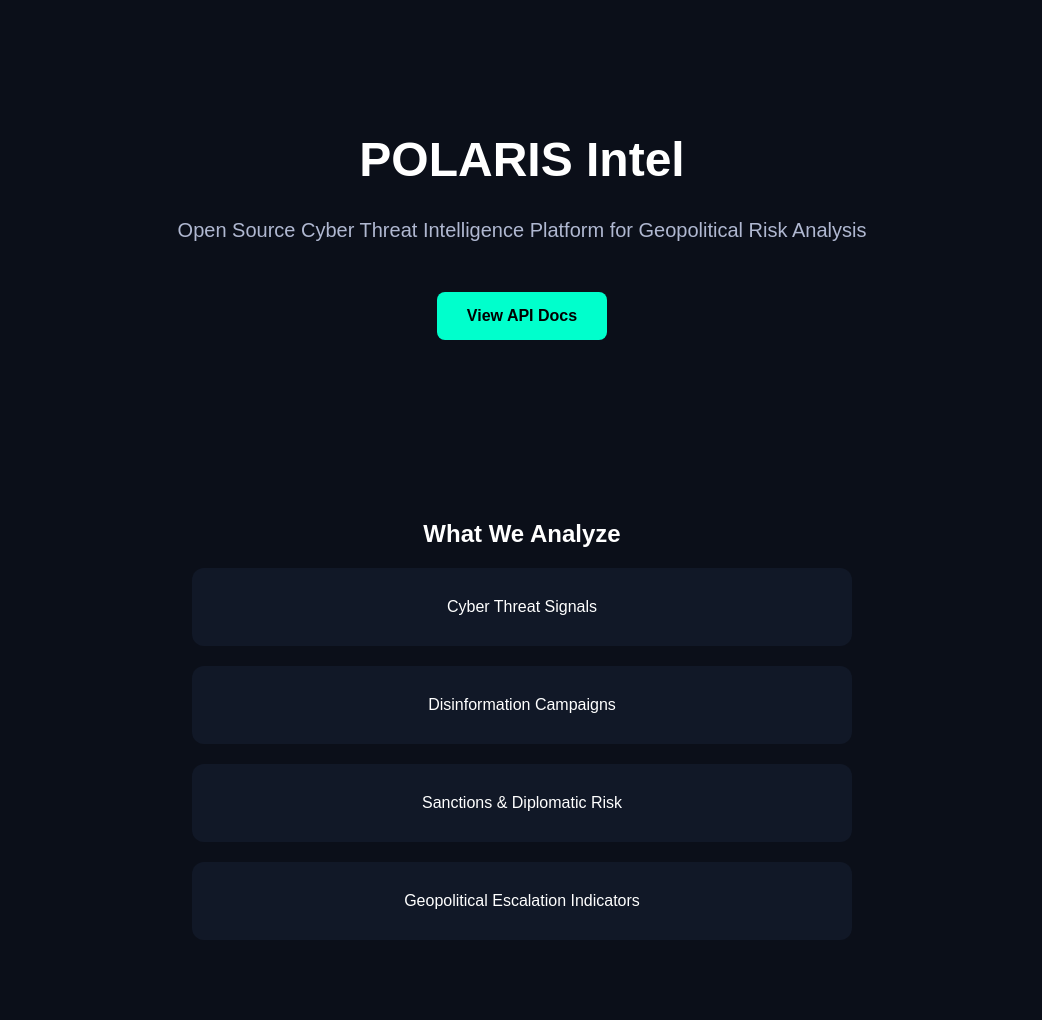
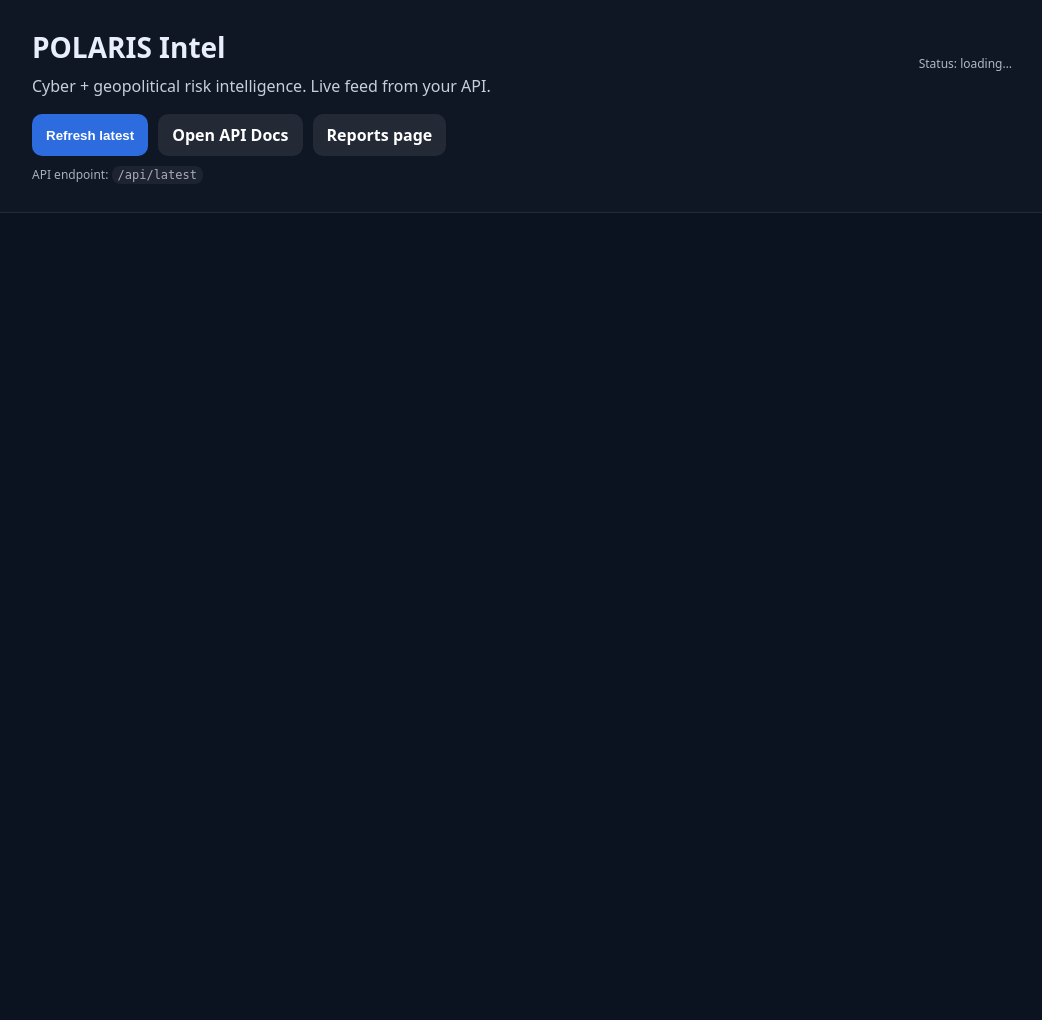
Before and after one commit to madijonovsardorbek544-cmyk/polaris-intel, a FastAPI app: page / in a window 1280 px wide. Shown: the whole page, without its empty margins (118-1160 px from the left). After the commit the page ends 213 px from the top, so only its background shows below. Run offline with FastAPI, Linux system fonts and the light colour scheme.

Commit message:
Refactor index.html for improved layout and styling

```diff
--- a/src/templates/index.html
+++ b/src/templates/index.html
@@ -1,65 +1,125 @@
-<!DOCTYPE html>
+
+<!doctype html>
 <html lang="en">
 <head>
-    <meta charset="UTF-8">
-    <meta name="description" content="POLARIS Intel is an open-source cyber threat intelligence platform analyzing cyber attacks, disinformation campaigns, and geopolitical risk signals.">
-    <meta name="viewport" content="width=device-width, initial-scale=1.0">
-    <title>POLARIS Intel | Cyber Threat Intelligence Platform</title>
-    <style>
-        body {
-            margin: 0;
-            font-family: Arial, sans-serif;
-            background: #0b0f19;
-            color: white;
-            text-align: center;
-        }
-        .hero {
-            padding: 100px 20px;
-        }
-        h1 {
-            font-size: 48px;
-        }
-        p {
-            font-size: 20px;
-            color: #b0b8d1;
-        }
-        .btn {
-            display: inline-block;
-            margin-top: 30px;
-            padding: 15px 30px;
-            background: #00ffcc;
-            color: black;
-            text-decoration: none;
-            border-radius: 8px;
-            font-weight: bold;
-        }
-        .section {
-            padding: 60px 20px;
-        }
-        .card {
-            background: #111827;
-            margin: 20px auto;
-            padding: 30px;
-            max-width: 600px;
-            border-radius: 12px;
-        }
-    </style>
+  <meta charset="utf-8" />
+  <meta name="viewport" content="width=device-width, initial-scale=1" />
+  <title>POLARIS Intel — Cyber & Geopolitical Risk</title>
+  <style>
+    body{font-family:system-ui,Arial; margin:0; background:#0b1220; color:#e8eefc}
+    header{padding:28px 18px; border-bottom:1px solid rgba(255,255,255,.08); background:rgba(255,255,255,.02)}
+    .wrap{max-width:980px; margin:0 auto}
+    h1{margin:0 0 8px; font-size:28px}
+    p{margin:0; opacity:.85; line-height:1.5}
+    .row{display:flex; gap:10px; flex-wrap:wrap; margin-top:16px}
+    .btn{background:#2d6cdf; color:#fff; border:none; padding:10px 14px; border-radius:10px; cursor:pointer; font-weight:600}
+    .btn.sec{background:rgba(255,255,255,.08)}
+    main{padding:18px}
+    .grid{display:grid; grid-template-columns:1fr; gap:12px}
+    .card{background:rgba(255,255,255,.04); border:1px solid rgba(255,255,255,.08); border-radius:14px; padding:14px}
+    .meta{display:flex; gap:10px; flex-wrap:wrap; font-size:12px; opacity:.8}
+    .pill{padding:4px 8px; border-radius:999px; background:rgba(255,255,255,.08)}
+    .danger{background:rgba(255,80,80,.18); border:1px solid rgba(255,80,80,.25)}
+    .warn{background:rgba(255,190,80,.16); border:1px solid rgba(255,190,80,.25)}
+    .ok{background:rgba(80,220,160,.14); border:1px solid rgba(80,220,160,.22)}
+    a{color:#8fb4ff}
+    .small{font-size:12px; opacity:.7}
+    .topline{display:flex; justify-content:space-between; align-items:center; gap:12px; flex-wrap:wrap}
+    .status{font-size:12px; opacity:.75}
+    code{background:rgba(255,255,255,.08); padding:2px 6px; border-radius:8px}
+  </style>
 </head>
 <body>
+  <header>
+    <div class="wrap">
+      <div class="topline">
+        <div>
+          <h1>POLARIS Intel</h1>
+          <p>Cyber + geopolitical risk intelligence. Live feed from your API.</p>
+        </div>
+        <div class="status" id="status">Status: loading…</div>
+      </div>
 
-<div class="hero">
-    <h1>POLARIS Intel</h1>
-    <p>Open Source Cyber Threat Intelligence Platform for Geopolitical Risk Analysis</p>
-    <a href="/docs" class="btn">View API Docs</a>
-</div>
+      <div class="row">
+        <button class="btn" onclick="loadLatest()">Refresh latest</button>
+        <a class="btn sec" href="/docs" style="text-decoration:none; display:inline-block">Open API Docs</a>
+        <a class="btn sec" href="/reports" style="text-decoration:none; display:inline-block">Reports page</a>
+      </div>
 
-<div class="section">
-    <h2>What We Analyze</h2>
-    <div class="card">Cyber Threat Signals</div>
-    <div class="card">Disinformation Campaigns</div>
-    <div class="card">Sanctions & Diplomatic Risk</div>
-    <div class="card">Geopolitical Escalation Indicators</div>
-</div>
+      <p class="small" style="margin-top:10px;">
+        API endpoint: <code>/api/latest</code>
+      </p>
+    </div>
+  </header>
 
+  <main class="wrap">
+    <div class="grid" id="cards"></div>
+  </main>
+
+<script>
+function levelClass(level){
+  const v = String(level || "").toLowerCase();
+  if (v.includes("high") || v.includes("critical")) return "danger";
+  if (v.includes("medium")) return "warn";
+  if (v.includes("low")) return "ok";
+  return "";
+}
+
+function safe(v){ return (v === null || v === undefined) ? "" : String(v); }
+
+async function loadLatest(){
+  const status = document.getElementById("status");
+  const cards = document.getElementById("cards");
+  status.textContent = "Status: fetching…";
+  cards.innerHTML = "";
+
+  try{
+    const res = await fetch("/api/latest", {cache:"no-store"});
+    if(!res.ok) throw new Error("HTTP " + res.status);
+    const data = await res.json();
+
+    // data formats:
+    // A) { risks: [...] }
+    // B) [ ... ]
+    const items = Array.isArray(data) ? data : (data.risks  data.items  []);
+
+    if(!items.length){
+      cards.innerHTML = <div class="card">No items yet. Run your pipeline (collector → normalizer → tagger → prioritizer → explainer) and refresh.</div>;
+      status.textContent = "Status: OK (0 items)";
+      return;
+    }
+
+    items.forEach((it, idx) => {
+      const title = safe(it.title  it.headline  ("Item " + (idx+1)));
+      const level = safe(it.risk_level  it.level  it.risk || "N/A");
+      const summary = safe(it.explanation  it.summary  it.reason || "");
+      const source = safe(it.source  it.url  "");
+      const tags = (it.tags && Array.isArray(it.tags)) ? it.tags : [];
+
+Madijonov Sardorbek, [26/02/2026 23:20]
+const div = document.createElement("div");
+      div.className = "card " + levelClass(level);
+      div.innerHTML =
+        <div class="meta">
+          <span class="pill">#${idx+1}</span>
+          <span class="pill">Risk: ${level}</span>
+          ${tags.slice(0,4).map(t => <span class="pill">${safe(t)}</span>).join("")}
+        </div>
+        <h3 style="margin:10px 0 6px">${title}</h3>
+        ${summary ? <p style="margin:0 0 10px; opacity:.9">${summary}</p> : <p style="margin:0 0 10px; opacity:.7">(no explanation yet)</p>}
+        ${source ? <p class="small">Source: <a href="${source}" target="_blank" rel="noreferrer">${source}</a></p> : `}
+      ;
+      cards.appendChild(div);
+    });
+
+    status.textContent = "Status: OK (" + items.length + " items)";
+  }catch(e){
+    status.textContent = "Status: error";
+    cards.innerHTML = <div class="card">Failed to load <code>/api/latest</code>. Error: ${safe(e.message)}</div>`;
+  }
+}
+
+loadLatest();
+</script>
 </body>
 </html>
```
